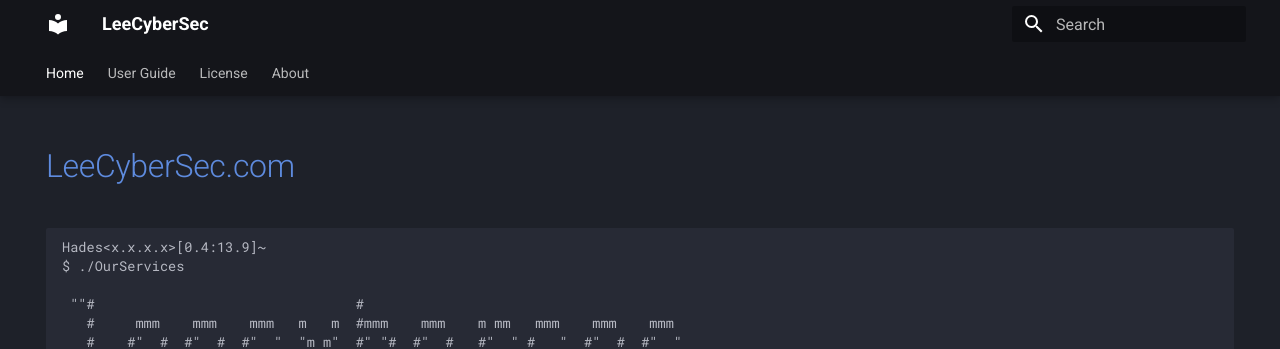
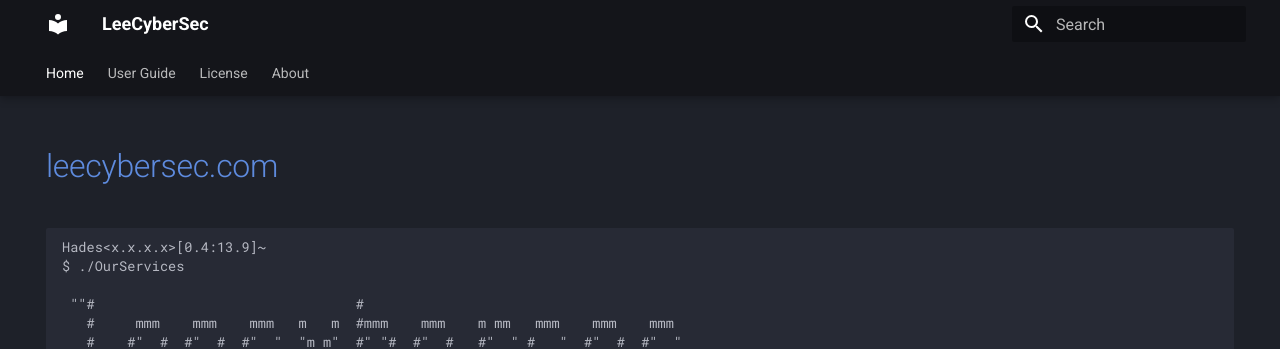
Before and after one commit to tunv0/tunv0.github.io, an MkDocs documentation site: the page built from docs/index.md, in a window 1280 px wide. Shown: the top 349 px of the page. Built offline with MkDocs 1.6.1 and Material for MkDocs 9.7.7, drawn with Linux system fonts in a browser that asks for light colours.

Commit message:
setting template

```diff
--- a/docs/index.md
+++ b/docs/index.md
@@ -3,7 +3,7 @@
   - navigation # Hide navigation
   - toc        # Hide table of contents
 ---
-# <a href="https://leecybersec.com/" target="_blank">LeeCyberSec.com</a>
+# <a href="https://leecybersec.com/" target="_blank">leecybersec.com</a>
 	Hades<x.x.x.x>[0.4:13.9]~
 	$ ./OurServices
 
```
